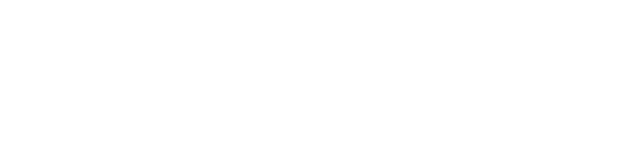
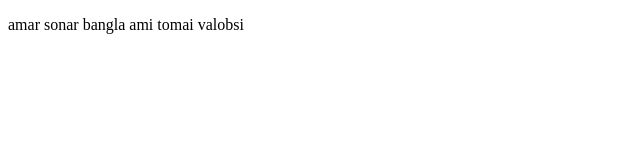
Before and after one commit to SheikhShuvoAhmed/my-first-repo, a plain HTML site: page index.html in a window 1280 px wide. Shown: the whole page, without its empty margins (0-640 px from the left). Drawn offline with Linux system fonts and the light colour scheme.

Commit message:
paragraph added

```diff
--- a/index.html
+++ b/index.html
@@ -5,6 +5,7 @@
     <meta http-equiv="X-UA-Compatible" content="IE=edge">
     <meta name="viewport" content="width=device-width, initial-scale=1.0">
     <title>My First Github Repo</title>
+    <p>amar sonar bangla ami tomai valobsi</p>
 </head>
 <body>
 
```
